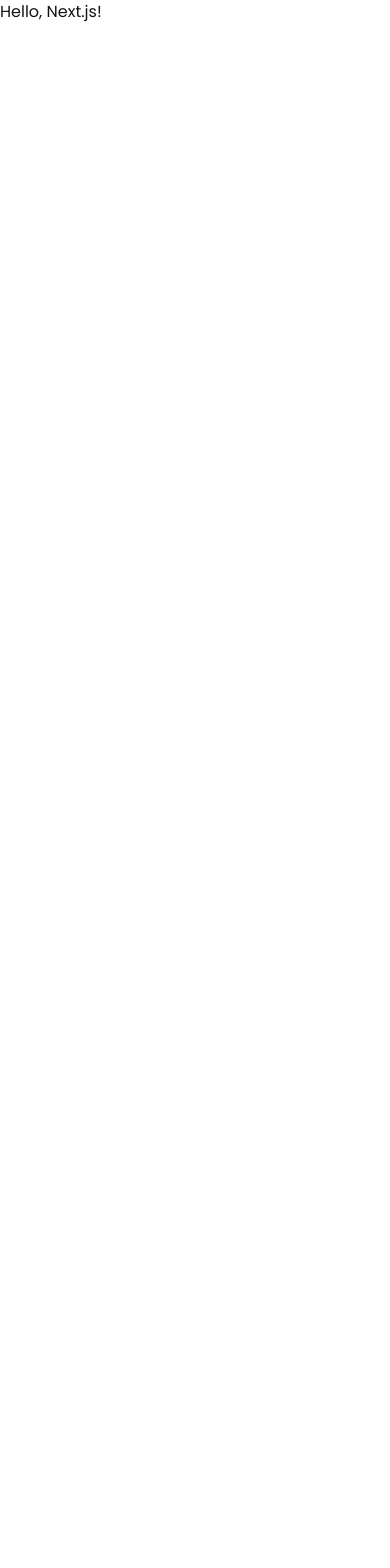
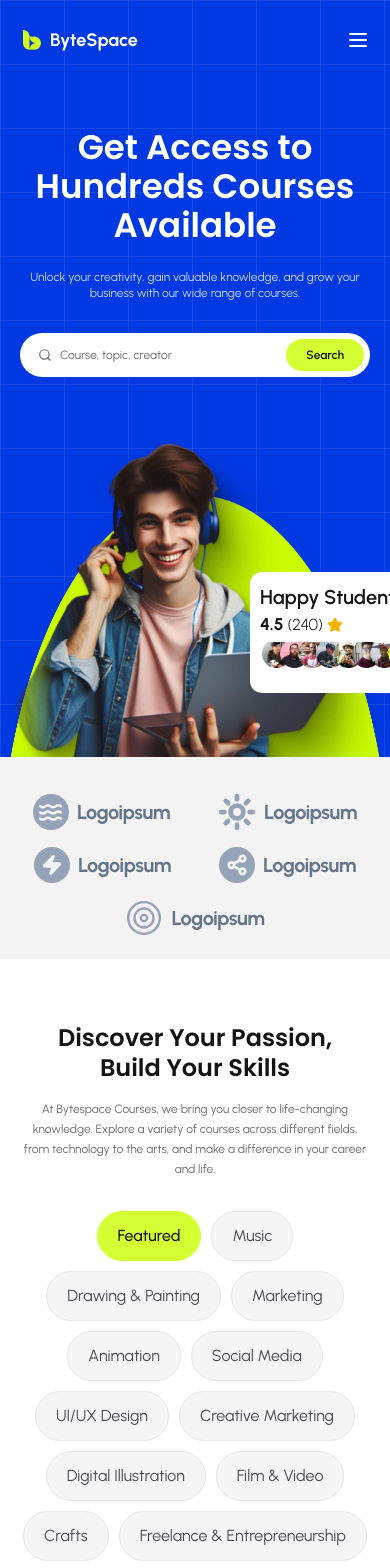
Before and after one commit to asifAjKhan/bytespace_new, a Next.js app: page / in a window 390 px wide. Shown: the top 1568 px of the page. Before the commit the page ends 844 px from the top, so only its background shows below. Built offline with nearby package versions, Linux system fonts and the light colour scheme.

Commit message:
changes somthing in the hero.tsx

```diff
--- a/app/page.tsx
+++ b/app/page.tsx
@@ -1,7 +1,27 @@
+import Header from '@/components/Header'
+import Hero from '@/components/Hero'
+import LogoStrip from '@/components/LogoStrip'
+import CourseSection from '@/components/CourseSection'
+import LearningPaths from '@/components/LearningPaths'
+import PathSection from '@/components/PathSection'
+import CreatorSection from '@/components/CreatorSection'
+import CreatorCTA from '@/components/CreatorCTA'
+import Testimonials from '@/components/Testimonials'
+import Footer from '@/components/Footer'
+
 export default function Page() {
   return (
     <main>
-      <h1>Hello, Next.js!</h1>
+      <Header />
+      <Hero />
+      <LogoStrip />
+      <CourseSection />
+      <LearningPaths />
+      <PathSection />
+      <CreatorSection />
+      <CreatorCTA />
+      <Testimonials />
+      <Footer />
     </main>
   )
 }
--- a/components/Hero.tsx
+++ b/components/Hero.tsx
@@ -79,9 +79,9 @@
             </p>
             <Avatars className='mt-1' />
           </div>
-          {/* <Squiggle className='absolute -left-10 top-0 h-16 w-40 -rotate-[35deg] sm:-left-24 sm:h-24 sm:w-56' /> */}
-          <Squiggle className='absolute left-[-150px] top-[190px] h-[385px] w-[385px]  hidden sm:block' />
-          <Cylinder className='absolute right-[-165px] top-[190px] h-[385px] w-[385px]  hidden sm:block' />
+
+          <Squiggle className='absolute left-[-210px] top-[221px] h-[385px] w-[385px]  hidden sm:block' />
+          <Cylinder className='absolute right-[-235px] top-[190px] h-[385px] w-[385px]  hidden sm:block' />
           <SquiggleMini className='absolute   left-[100px] top-[350px]  rotate-[-60deg] h-[175px] w-[175px] hidden sm:block ' />
           <Ring className='absolute  left-[-50px]  bottom-2 h-[350px] w-[350px] hidden sm:block' />
           <Cone className='absolute right-[100px] top-[400px] h-[200px] w-[200px]   hidden sm:block' />
```
Also changed, not shown: components/LearningPaths.tsx (renamed from components/LearningPath.tsx).
